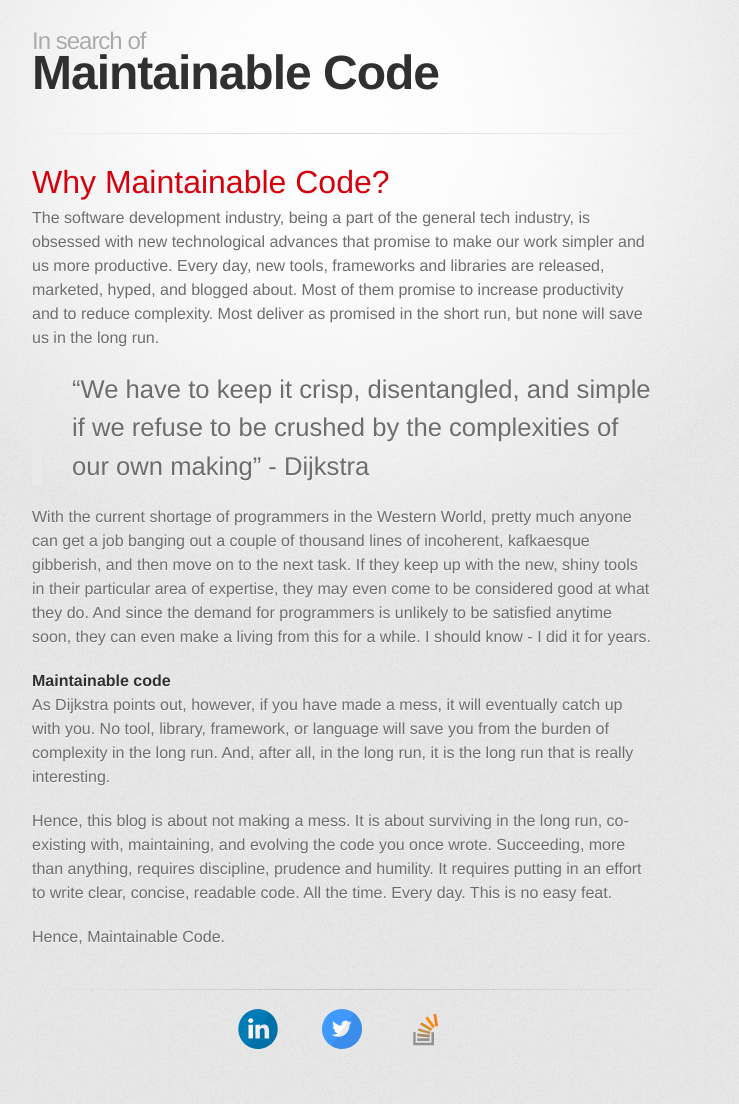
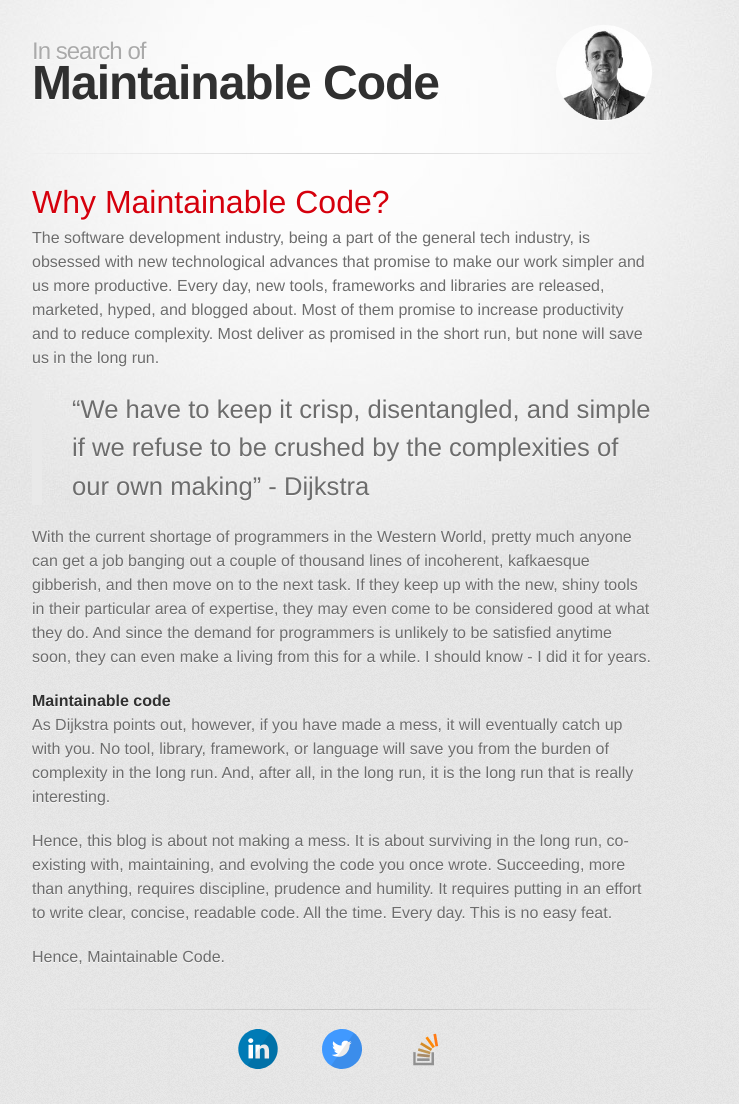
Before and after one commit to ibsenrune/ibsenrune.github.io, a Jekyll site: the page built from _posts/2016-01-22-Why-Maintainable-Code.md, in a window 1280 px wide. Shown: the whole page, without its empty margins (298-1037 px from the left). Built offline with Jekyll 4.4.1, drawn with Linux system fonts in a browser that asks for light colours; some web fonts are replaced; Markdown is read by kramdown in place of the engine named in the settings.

Commit message:
Adding generated artifacts

```diff
--- a/_layouts/default.html
+++ b/_layouts/default.html
@@ -19,8 +19,12 @@
       <div class="inner">
 
         <header>
-          <h2>{{ site.description }}</h2>
-          <h1>{{ site.name }}</h1>
+          <div id="title">
+            <h2>{{ site.description }}</h2>
+            <h1>{{ site.name }}</h1>
+          </div>
+          <div id="profile"></div>
+          <div style="clear: both;"></div>
         </header>
 
 <!--
--- a/_layouts/post.html
+++ b/_layouts/post.html
@@ -2,6 +2,9 @@
 layout: default
 ---
 
-<a href="{{ page.url }}"><h1>{{ page.title }}</h1></a>
-
-{{ content }}
+<article>
+  <a href="{{ page.url }}">
+    <h1>{{ page.title }}</h1>
+  </a>
+  {{ content }}
+</article>
```
Also changed, not shown: 6 other files.
